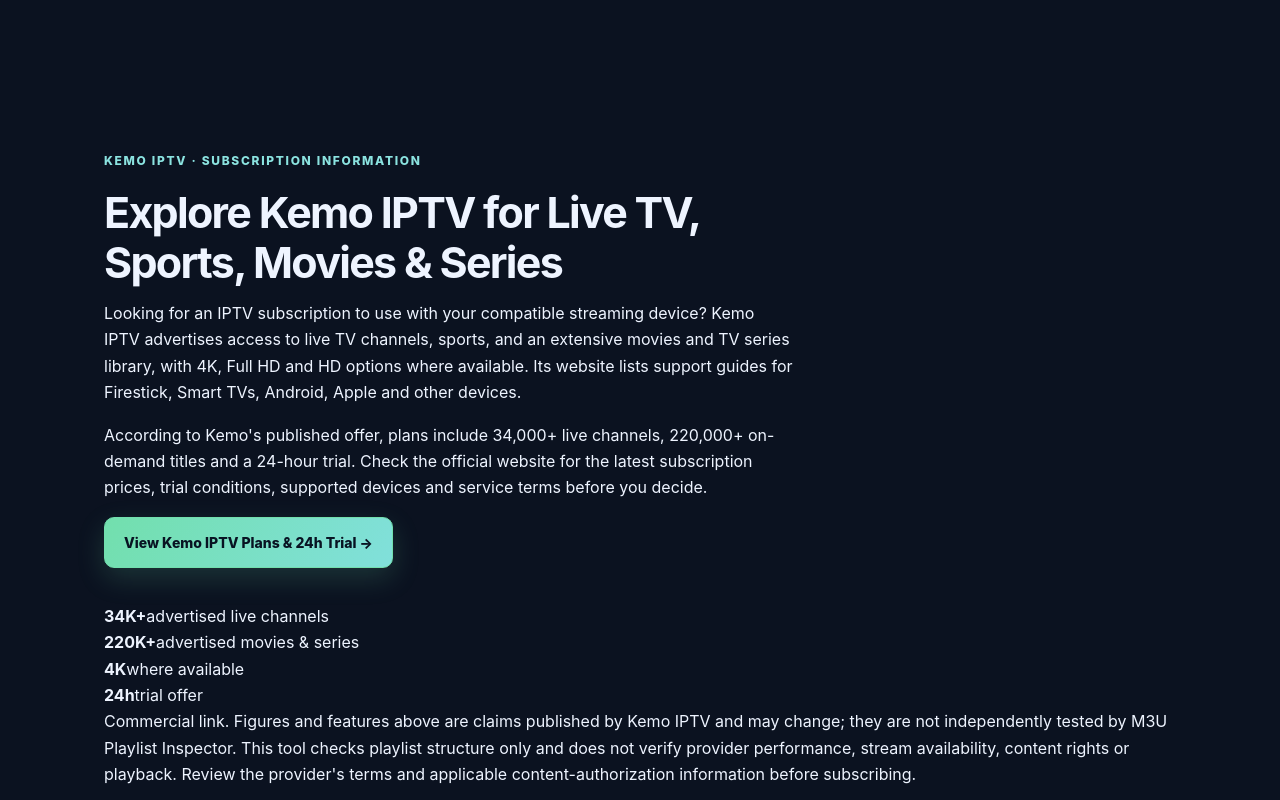
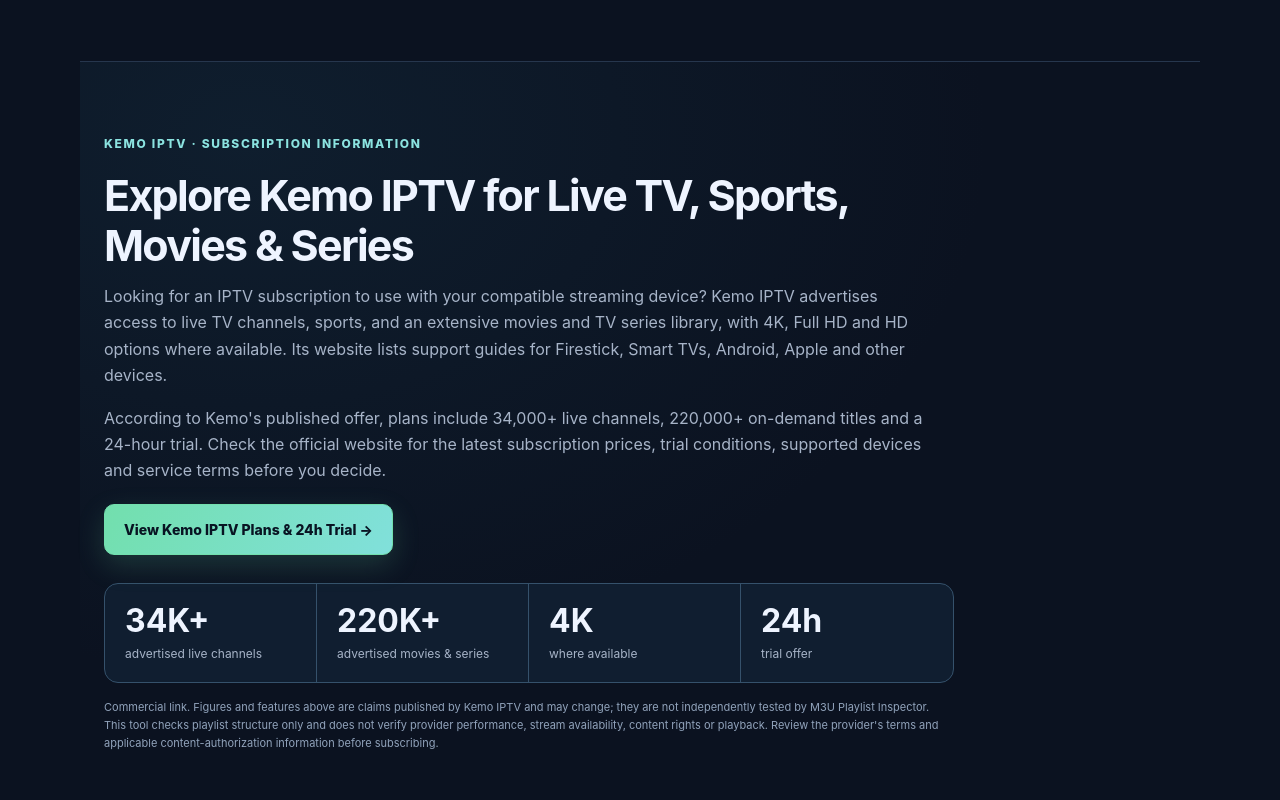
Before and after one commit to drxalan32/m3u-playlist-inspector, a plain HTML site: page docs/index.html in a window 1280 px wide. Shown: the part 5680-6480 px from the top of the page. Drawn offline with Linux system fonts and the light colour scheme.

Commit message:
Style Kemo IPTV feature description and stats strip

```diff
--- a/docs/style.css
+++ b/docs/style.css
@@ -23,6 +23,20 @@ h1,h2,h3,p{margin-top:0}h1{font-size:clamp(42px,5.3vw,66px);line-height:1.08;let
 .format-section{display:grid;grid-template-columns:1fr 1fr;gap:50px;align-items:center;border-top:1px solid var(--line);border-bottom:1px solid var(--line)}.format-copy code{color:var(--cyan);background:#14263b;padding:2px 5px;border-radius:4px}.format-copy>a{font-weight:700;font-size:14px}.format-example{background:#0a1423;border:1px solid #2a405c;border-radius:13px;color:var(--cyan)}
 .faq-section{max-width:850px}.faq-section .section-heading{margin-bottom:20px}details{border-bottom:1px solid var(--line);padding:18px 0}summary{cursor:pointer;font-weight:700}details p{color:var(--muted);margin:12px 0 0;font-size:14px}
 .final-cta{max-width:var(--max);margin:0 auto 80px;padding:55px 30px;text-align:center;border:1px solid #304b6c;border-radius:18px;background:radial-gradient(ellipse at top,#1d3857 0%,#111f33 62%,#101a2b 100%)}.final-cta>p:not(.eyebrow){max-width:560px;margin:0 auto 25px}.final-cta .eyebrow{margin-bottom:12px}
+
+.kemo-promo{padding-top:72px;padding-bottom:72px;border-top:1px solid var(--line);border-bottom:1px solid var(--line);background:radial-gradient(ellipse at 15% 10%,#17364a55 0%,transparent 55%)}
+.kemo-promo .section-heading{max-width:850px;margin-bottom:28px}
+.kemo-promo .section-heading h2{max-width:820px}
+.kemo-promo .section-heading>p:not(.eyebrow){color:var(--muted);max-width:820px}
+.kemo-main-cta{margin-top:4px}
+.kemo-stats{display:grid;grid-template-columns:repeat(4,minmax(0,1fr));max-width:850px;border:1px solid #35516b;border-radius:14px;overflow:hidden;background:#101e30}
+.kemo-stats>div{display:flex;flex-direction:column;gap:4px;padding:18px 20px;border-right:1px solid #35516b}
+.kemo-stats>div:last-child{border-right:0}
+.kemo-stats strong{font-size:clamp(22px,3vw,32px);line-height:1.2;color:var(--text)}
+.kemo-stats span{font-size:12px;color:var(--muted)}
+.kemo-disclosure{max-width:850px;margin:15px 0 0;color:#91a3bb;font-size:11px;line-height:1.65}
+@media(max-width:600px){.kemo-stats{grid-template-columns:repeat(2,minmax(0,1fr))}.kemo-stats>div:nth-child(2){border-right:0}.kemo-stats>div:nth-child(-n+2){border-bottom:1px solid #35516b}.kemo-promo{padding-top:55px;padding-bottom:55px}}
+
 .site-footer{border-top:1px solid var(--line);padding:35px max(24px,calc((100vw - var(--max))/2));display:flex;align-items:center;gap:22px;flex-wrap:wrap}.site-footer p{margin:0;color:var(--muted);font-size:12px}.site-footer>div{display:flex;gap:17px;margin-left:auto;font-size:12px}.site-footer small{width:100%;color:#71839c;font-size:11px}
 @media(max-width:850px){.site-header{align-items:flex-start;flex-direction:column}.site-header nav{width:100%;gap:17px;flex-wrap:wrap}.hero{grid-template-columns:1fr;gap:38px;padding-top:70px}.terminal{max-width:600px;width:100%;transform:none}.feature-grid{grid-template-columns:repeat(2,1fr)}.format-section{grid-template-columns:1fr;gap:25px}.site-footer>div{margin-left:0}}
 @media(max-width:520px){.site-header{padding:14px 18px}.site-header nav{font-size:12px;gap:13px}.hero,.section{padding-left:19px;padding-right:19px}.hero{padding-top:55px}.hero-text{font-size:16px}.hero-actions{flex-direction:column;align-items:stretch}.trust-strip{grid-template-columns:1fr;padding:22px 19px}.feature-grid{grid-template-columns:1fr}.feature-card{padding:20px}.section{padding-top:65px;padding-bottom:65px}.final-cta{margin:0 15px 55px;padding:40px 20px}.site-footer{padding:28px 19px}.site-footer>div{width:100%;flex-wrap:wrap}.terminal-body{padding:19px}.code-card pre,.format-example{padding:18px;font-size:11px}}
```
